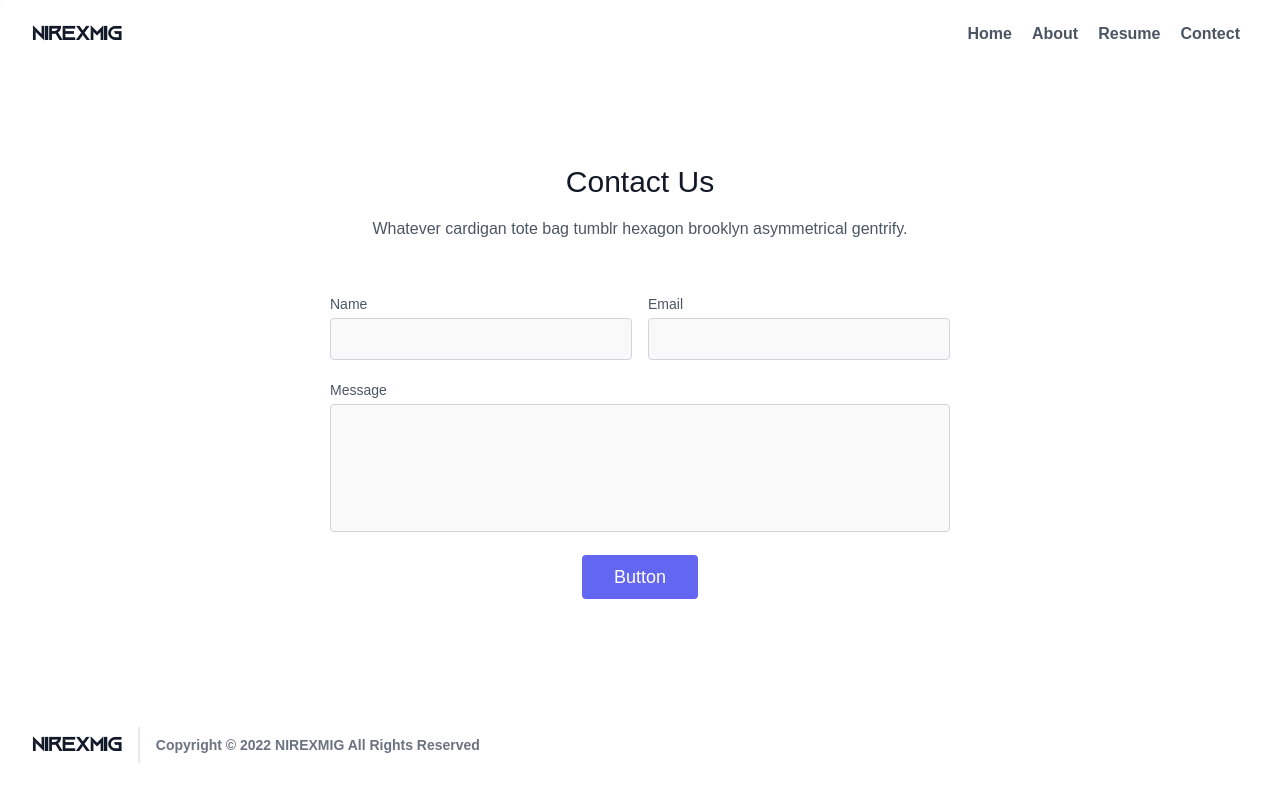
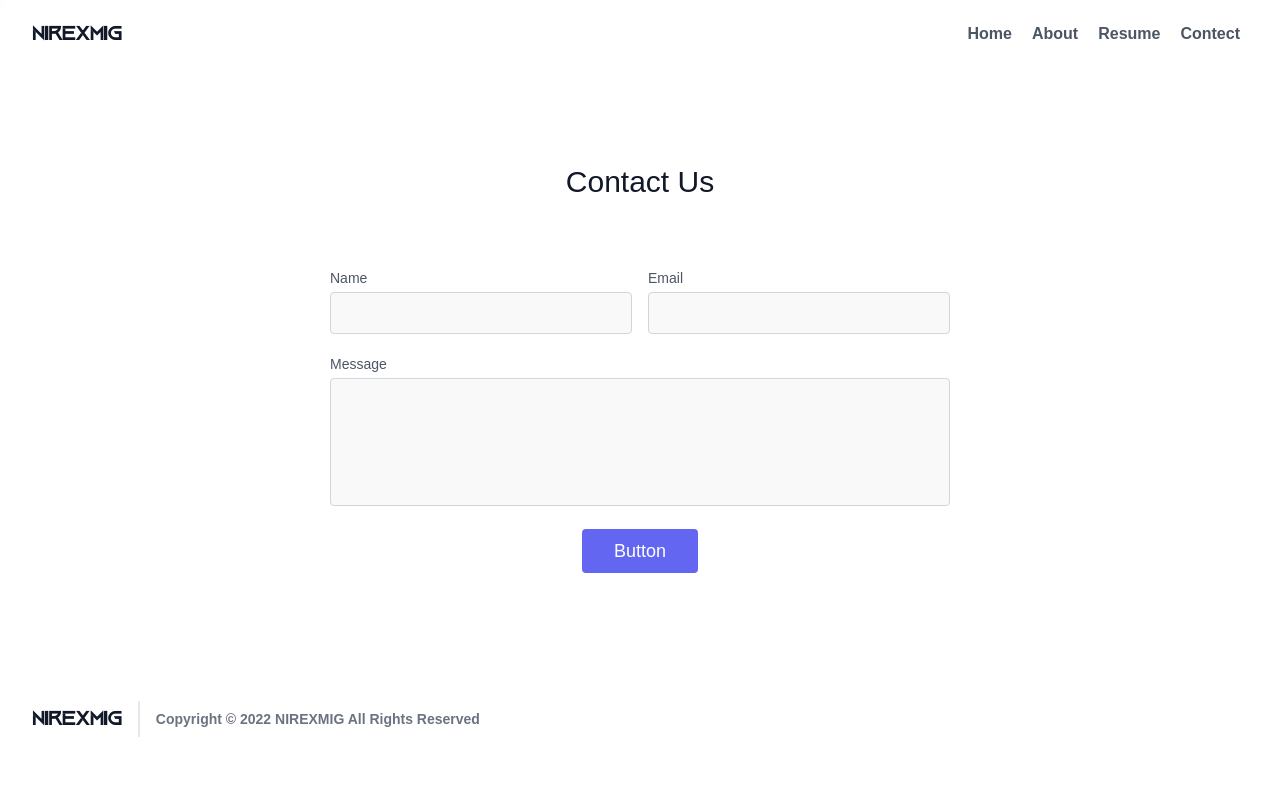
Before and after one commit to NIREX-mig/portfolio, a React (Create React App) app: page /contect in a window 1280 px wide. Built offline with nearby package versions, Linux system fonts and the light colour scheme.

Commit message:
remove p tag in contect

```diff
--- a/src/components/Contect.js
+++ b/src/components/Contect.js
@@ -21,7 +21,6 @@ const Contect = () => {
                 <div className="container px-5 py-24 mx-auto">
                     <div className="flex flex-col text-center w-full mb-12">
                         <h1 className="sm:text-3xl text-2xl font-medium title-font mb-4 text-gray-900">Contact Us</h1>
-                        <p className="lg:w-2/3 mx-auto leading-relaxed text-base">Whatever cardigan tote bag tumblr hexagon brooklyn asymmetrical gentrify.</p>
                     </div>
                     <form onSubmit={handleSubmit}>
                         <div className="lg:w-1/2 md:w-2/3 mx-auto">
```
